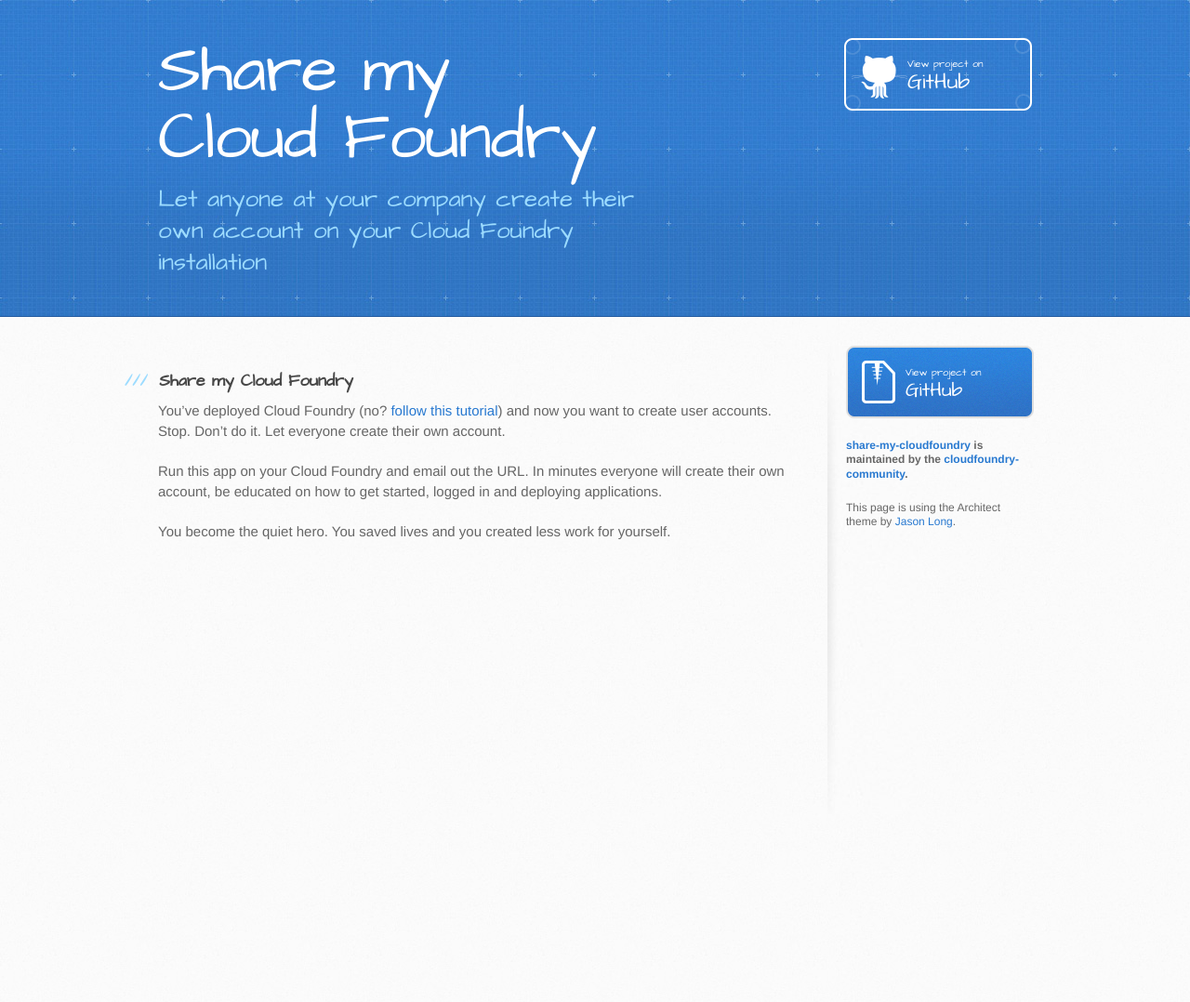
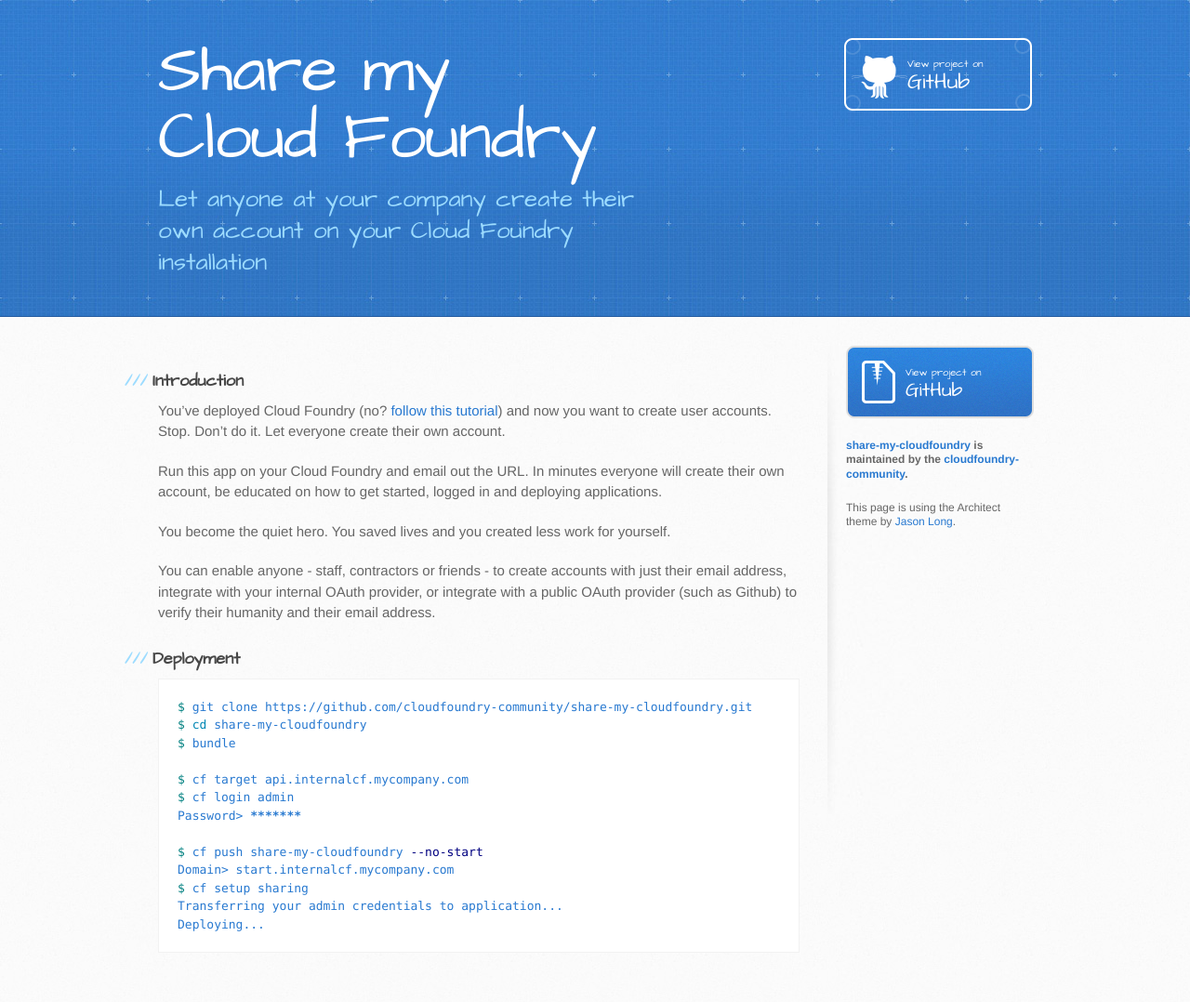
Before and after one commit to cloudfoundry-community/share-my-cloudfoundry, a Jekyll site: the page built from index.md, in a window 1280 px wide. Shown: the whole page at 93% size. Built offline with Jekyll 4.4.1, drawn with Linux system fonts in a browser that asks for light colours; before the commit the page ends 900 px from its top, so only the background shows below that.

Commit message:
Scoping out a deployment scenario

```diff
--- a/_layouts/home.html
+++ b/_layouts/home.html
@@ -12,9 +12,6 @@ layout: default
 <div id="content-wrapper">
   <div class="inner clearfix">
     <section id="main-content">
-      <h3>
-<a name="welcome-to-github-pages" class="anchor" href="#welcome-to-github-pages"><span class="octicon octicon-link"></span></a>{{ page.title }}</h3>
-
       {{ content }}
     </section>
 
--- a/index.md
+++ b/index.md
@@ -2,9 +2,31 @@
 layout: home
 title: Share my Cloud Foundry
 ---
+
+### Introduction
 
 You've deployed Cloud Foundry (no? [follow this tutorial](https://github.com/cloudfoundry-community/bosh-cloudfoundry/tree/master/tutorials)) and now you want to create user accounts. Stop. Don't do it. Let everyone create their own account.
 
 Run this app on your Cloud Foundry and email out the URL. In minutes everyone will create their own account, be educated on how to get started, logged in and deploying applications.
 
 You become the quiet hero. You saved lives and you created less work for yourself.
+
+You can enable anyone - staff, contractors or friends - to create accounts with just their email address, integrate with your internal OAuth provider, or integrate with a public OAuth provider (such as Github) to verify their humanity and their email address.
+
+### Deployment
+
+{% highlight bash %}
+$ git clone https://github.com/cloudfoundry-community/share-my-cloudfoundry.git
+$ cd share-my-cloudfoundry
+$ bundle
+
+$ cf target api.internalcf.mycompany.com
+$ cf login admin
+Password> *******
+
+$ cf push share-my-cloudfoundry --no-start
+Domain> start.internalcf.mycompany.com
+$ cf setup sharing
+Transferring your admin credentials to application...
+Deploying...
+{% endhighlight %}
```
